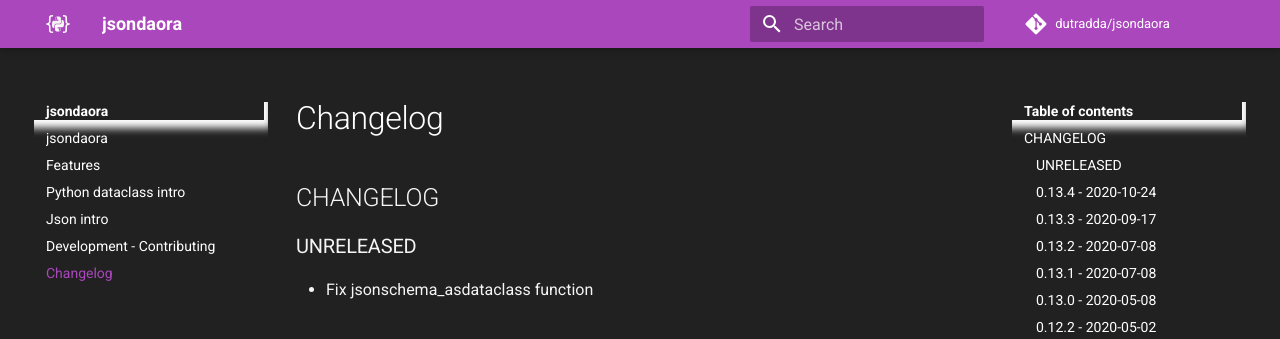
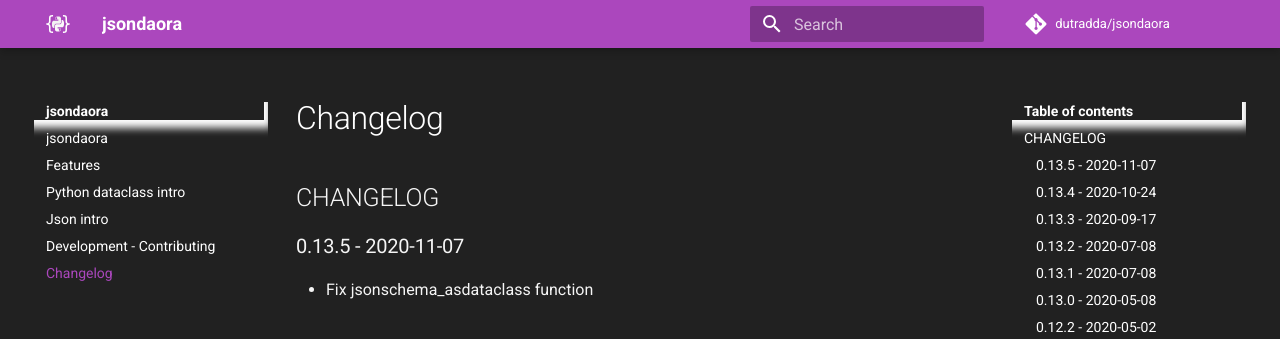
Before and after one commit to dutradda/jsondaora, an MkDocs documentation site: the page built from docs/changelog.md, in a window 1280 px wide and 900 px high. Shown: the top 339 px of the window. Built offline with MkDocs 1.6.1 and Material for MkDocs 9.7.7, drawn with Linux system fonts in a browser that asks for light colours; comment, search, counter and statistics services are not loaded.

Commit message:
Update CHANGELOG

```diff
--- a/docs/changelog.md
+++ b/docs/changelog.md
@@ -1,6 +1,6 @@
 ## CHANGELOG
 
-### UNRELEASED
+### 0.13.5 - 2020-11-07
 
  - Fix jsonschema_asdataclass function
 
```
Also changed, not shown: CHANGELOG.md (+1 -1 lines).
